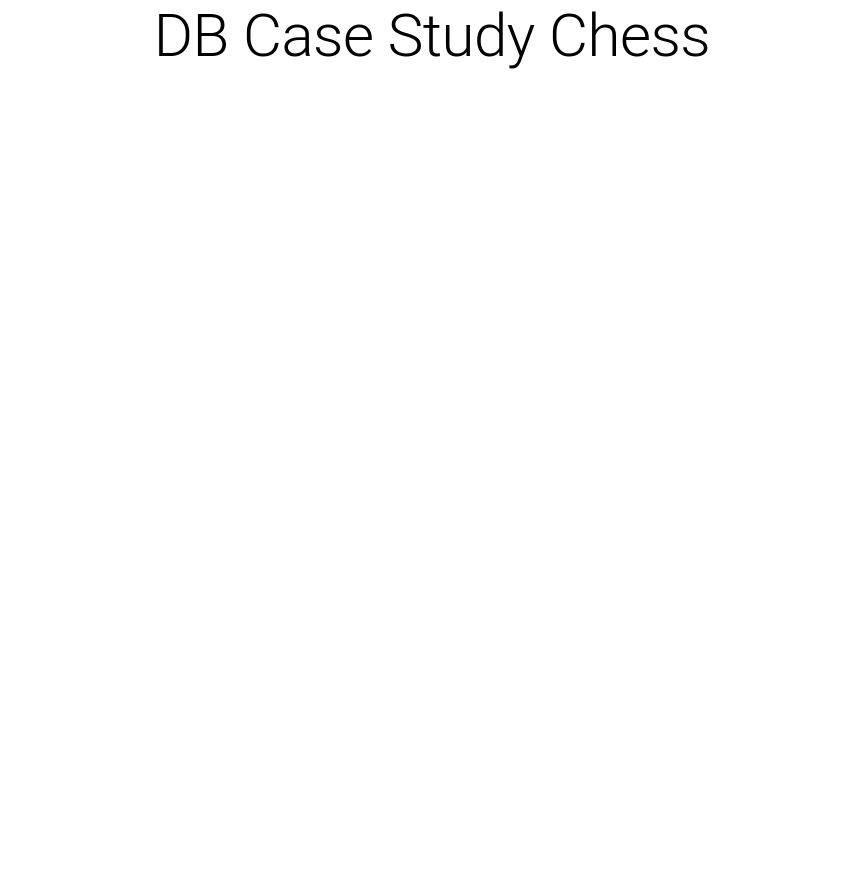
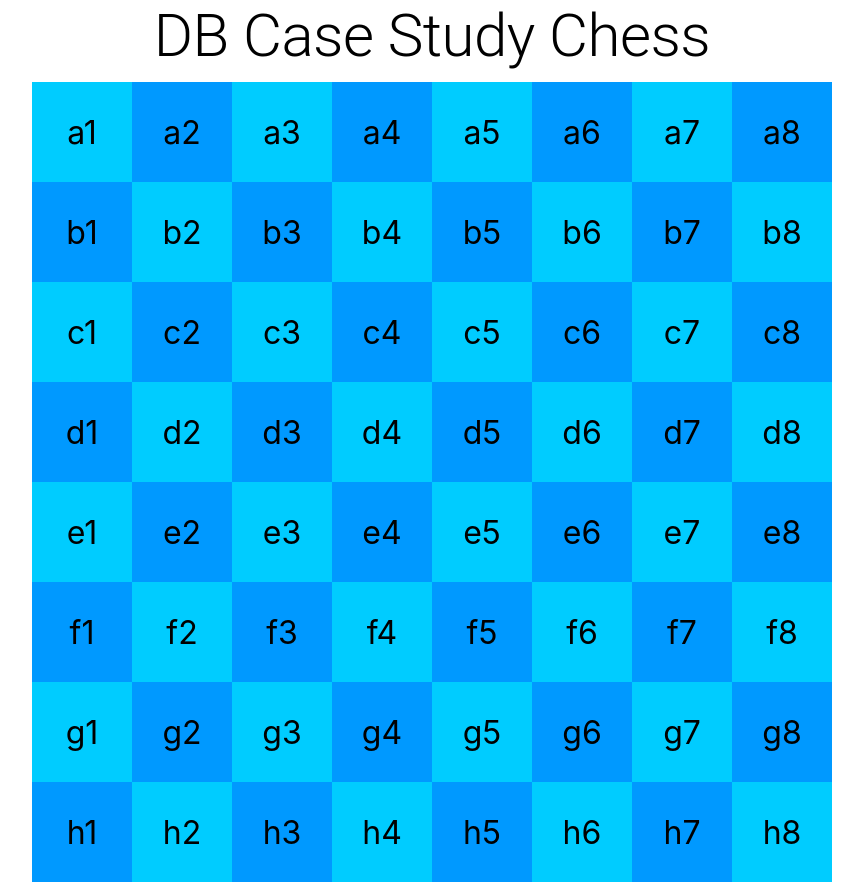
Before and after one commit to MARConthemove/db-casestudy-chess, a React (Create React App) app: page /chessboard.html in a window 1280 px wide. Before the commit this address had no page. Shown: the whole page, without its empty margins (208-1071 px from the left). Before the commit the page ends 800 px from the top, so only its background shows below. Built offline with nearby package versions, Linux system fonts and the light colour scheme.

Commit message:
Definiere Eingangspfad

```diff
--- a/src/App.tsx
+++ b/src/App.tsx
@@ -19,8 +19,10 @@ function App() {
       <div className='App'>
         <Router>
           <Routes>
-            <Route path='/' element={<Board />} />
-            {/* <Route path='*' element={<Navigate to='/chessboard.html' />} /> */}
+            <Route path='/chessboard.html'>
+              <Route path='' element={<Board />} />
+            </Route>
+            <Route path='/*' element={<Navigate to='/chessboard.html' />} />
           </Routes>
         </Router>
       </div>
```
